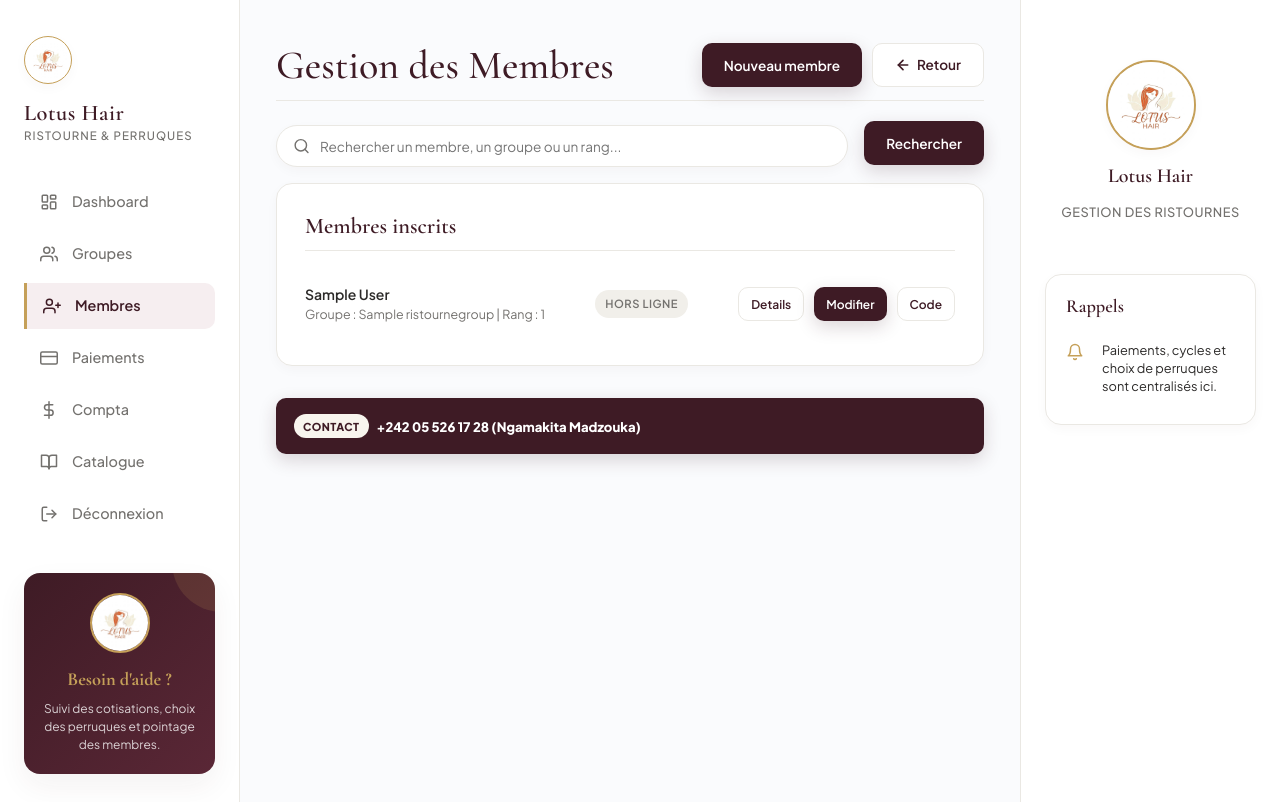
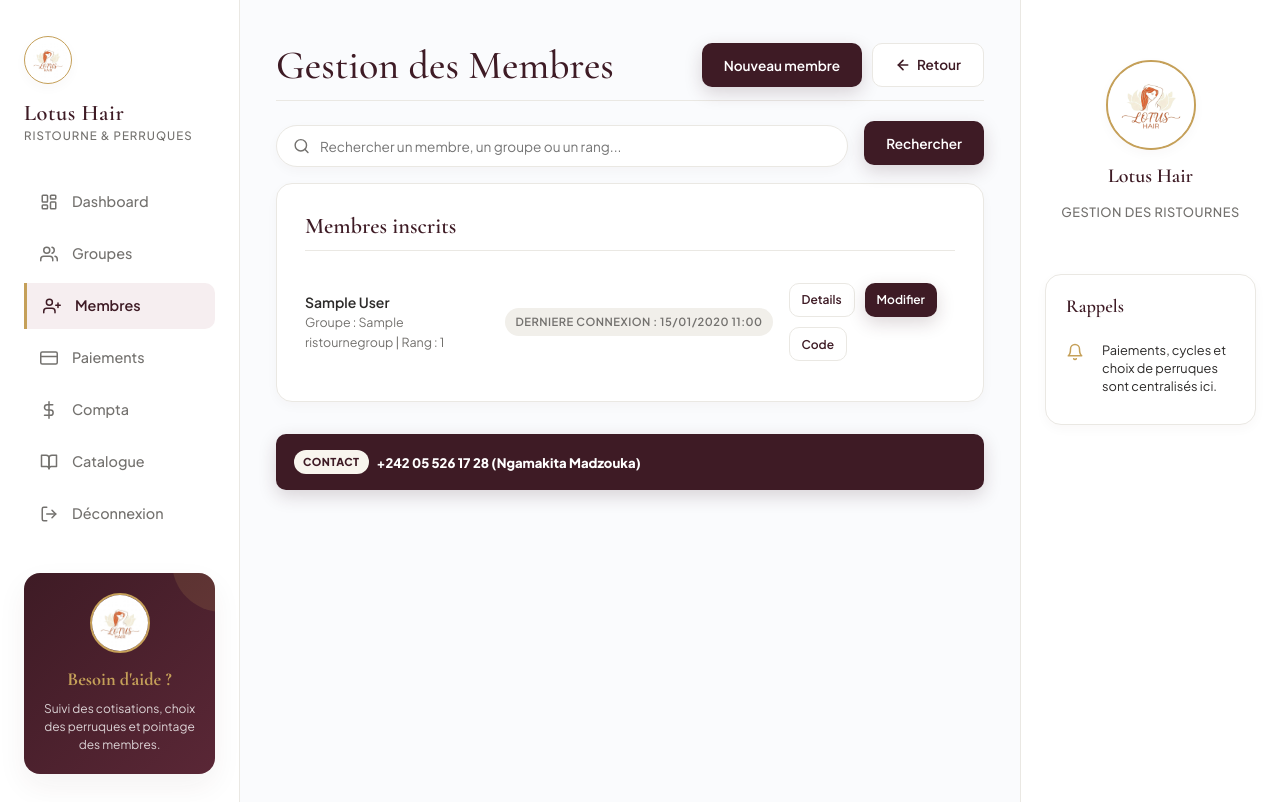
Before and after one commit to CodeMrNg/lotushair, a Django app: page /gestion/membres/ in a window 1280 px wide. Run offline with Django 5.2, Linux system fonts and the light colour scheme; a user stored in the database is signed in; tables that the repository leaves empty hold one stand-in row (values such as "Sample post").

Commit message:
fix: Update member presence display to show last login time instead of online status

```diff
--- a/core/templates/core/manage_members.html
+++ b/core/templates/core/manage_members.html
@@ -32,11 +32,9 @@
             <span>{{ member.full_name }}</span>
             <small>Groupe : {{ member.group.name }} | Rang : {{ member.rank }}</small>
           </div>
-          {% if member.is_online %}
-            <span class="badge presence-badge online">En ligne</span>
-          {% else %}
-            <span class="badge presence-badge offline">Hors ligne</span>
-          {% endif %}
+          <span class="badge presence-badge offline">
+            Derniere connexion : {% if member.last_login_at %}{{ member.last_login_at|date:"d/m/Y H:i" }}{% else %}Jamais{% endif %}
+          </span>
           <div class="admin-row-actions">
             <a class="btn" href="{% url 'member_detail_admin' member.id %}">Details</a>
             <a class="btn primary" href="{% url 'edit_member' member.id %}">Modifier</a>
```
